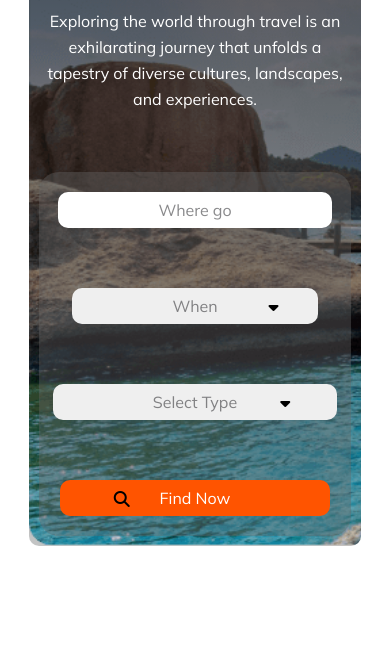
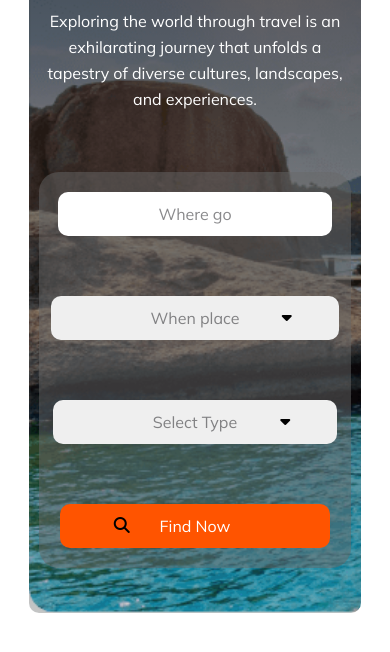
Before and after one commit to RobiulIslam08/world-travel-website-, a plain HTML site: page index.html in a window 390 px wide. Shown: the part 322-974 px from the top of the page. Drawn offline with Linux system fonts and the light colour scheme.

Commit message:
some change code of banner section

```diff
--- a/index.html
+++ b/index.html
@@ -39,7 +39,7 @@
                     <button class="where-btn">Where go</button>
                 </div>
                 <div class="btn-div">
-                    <button class="primary-btn">When</button>
+                    <button class="primary-btn">When place</button>
                     <i class="fa-solid fa-caret-down"></i>
 
                 </div>
--- a/style.css
+++ b/style.css
@@ -123,10 +123,11 @@ header {
     display: flex;
     align-items: center;
     justify-content: space-around;
-    background-color: rgba(103, 104, 104, 0.39);
+    background-color: rgba(103, 104, 104, 0.493);
     width: 60%;
     margin: 0 auto;
     border-radius: 20px;
+    margin-bottom: 35px;
 }
 
 .where-btn {
@@ -225,15 +226,16 @@ header {
     }
     .where-btn {
         width: 100%;
-        padding: 8px 100px;
+        padding: 12px 100px;
     }
     .primary-btn {
         width: 100%;
-        padding: 8px 100px;
+        padding: 12px 100px;
     }
     .find-btn {
         width: 100%;
-        padding: 8px 100px;
+        padding: 12px 100px;
+
     }
 
 
```
